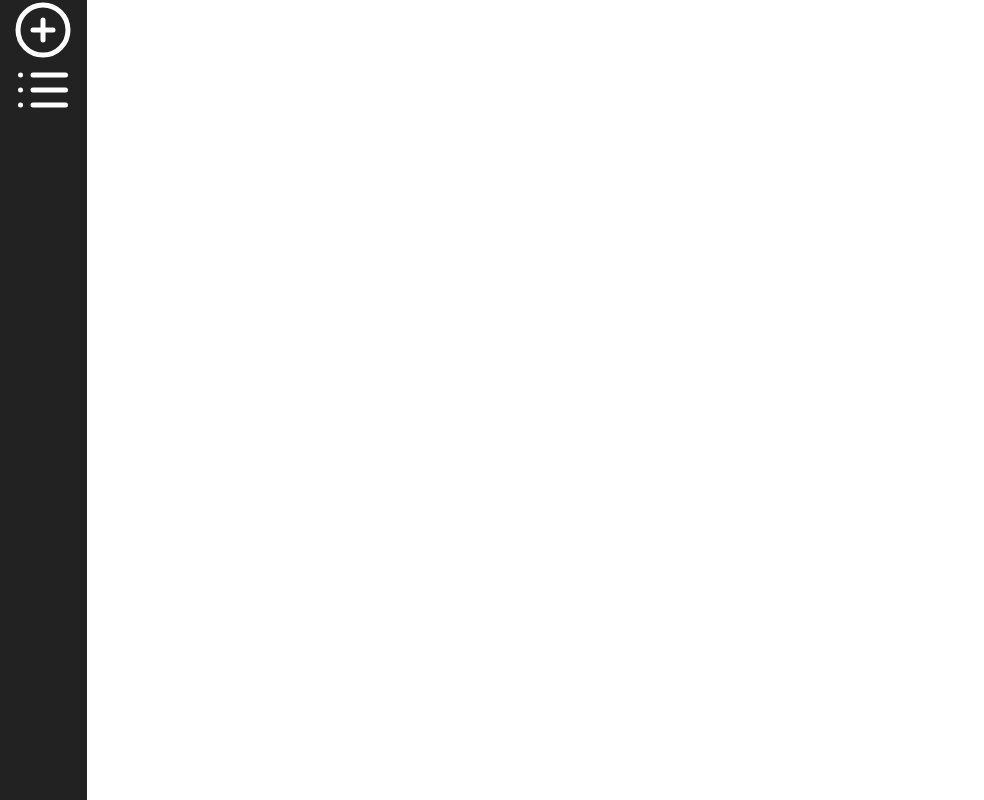
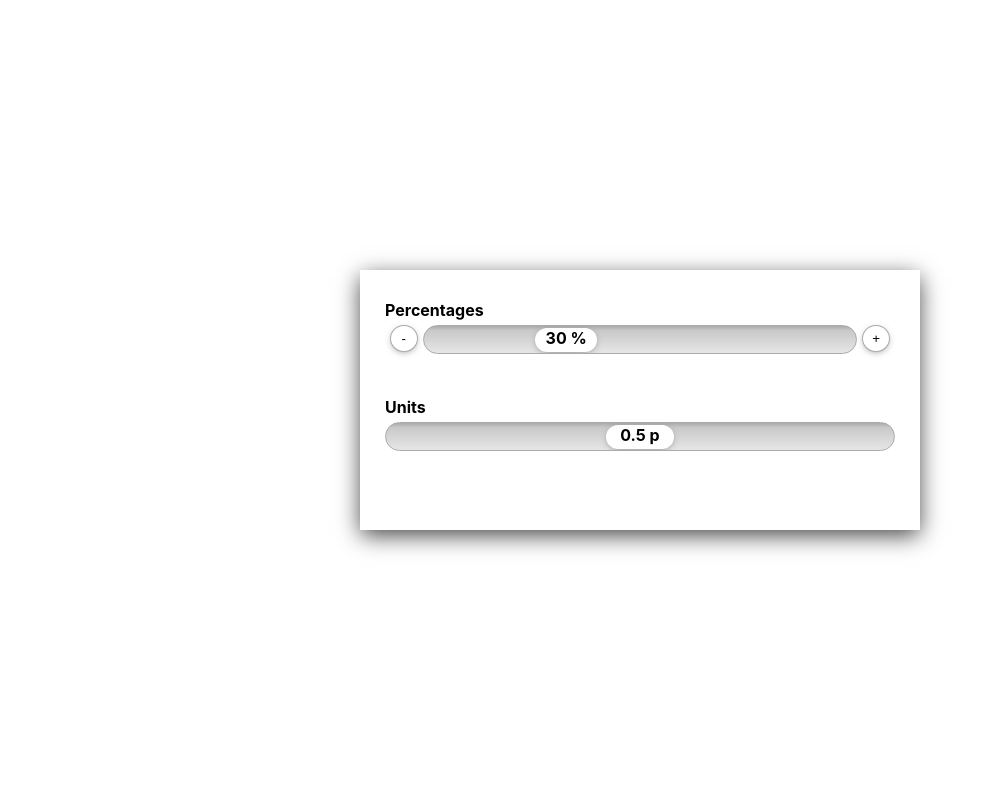
Before and after one commit to karpinski1994/karpinski1994.github.io, a React (Create React App) app in the folder client/: page /tabs in a window 1280 px wide. Shown: the whole page, without its empty margins (0-984 px from the left). Built offline with nearby package versions, Linux system fonts and the light colour scheme.

Commit message:
Implement Slider only

```diff
--- a/client/src/App.js
+++ b/client/src/App.js
@@ -4,29 +4,63 @@ import ProductsView from "containers/Products/View";
 import ProductsForm from "containers/Products/Form";
 import Nav from "components/Nav";
 import styled from "styled-components";
+import { Panel } from "containers/Products/View";
+import Slider from "components/Slider";
+
 const Wrapper = styled.div`
+  height: 100vh;
+  width: 100vw;
   display: flex;
-  width: 100%;
-  min-height: 100vh;
+  justify-content: center;
+  align-items: center;
 `;
 
 const Content = styled.div`
   width: 100%;
   margin: 40px 40px;
 `;
+const onFirstChange = () => {
+  console.log("first change");
+};
+const onSecondChange = () => {
+  console.log("second change");
+};
 // TODO: Add better RWD
 function App() {
   return (
-    <BrowserRouter>
-      <Wrapper>
-        <Nav />
-        <Content>
-          <Route path="/" exact component={ProductsView} />
-          {/* <Route path="/add" exact component={ProductsForm} /> */}
-          {/* <Route path="/tabs" exact component={Standard}/> */}
-        </Content>
-      </Wrapper>
-    </BrowserRouter>
+    // <BrowserRouter>
+    //   <Wrapper>
+    //     <Nav />
+    //     <Content>
+    //       <Route path="/" exact component={ProductsView} />
+    //       {/* <Route path="/add" exact component={ProductsForm} /> */}
+    //       {/* <Route path="/tabs" exact component={Standard}/> */}
+    //     </Content>
+    //   </Wrapper>
+    // </BrowserRouter>
+    <Wrapper>
+      <Panel>
+        <Slider
+          onChange={onFirstChange}
+          label="Percentages"
+          min={0}
+          max={100}
+          step={1}
+          value={30}
+          unit="%"
+          preciseButons
+        />
+        <Slider
+          onChange={onSecondChange}
+          label="Units"
+          min={0}
+          max={1}
+          step={0.1}
+          value={0.5}
+          unit="p"
+        />
+      </Panel>
+    </Wrapper>
   );
 }
 
--- a/client/src/components/Slider/index.tsx
+++ b/client/src/components/Slider/index.tsx
@@ -1,16 +1,13 @@
 import React, { useState, useEffect, useMemo } from "react";
 import styled from "styled-components";
-import {
-  createArrFromNumber,
-  calculateStepsQuantity,
-  decrease,
-  increase,
-} from "./utils";
+import * as utils from "./utils";
 
+// THEMING
 const sliderBtnWidth = 72;
 const sliderBtnHeight = 27;
 const sliderRadius = 27;
 const bgColor = "#aaa";
+const boxShadow = "0px 2px 8px -4px rgba(0,0,0,0.75)";
 
 interface StyledProps {
   isHandler?: boolean;
@@ -28,25 +25,53 @@ interface Props {
   preciseButons?: boolean;
 }
 
+const Label = styled.div`
+  text-align: left;
+  font-weight: bold;
+  margin: 5px 0;
+`;
+
 const PrecisionBtn = styled.button`
-  height: auto;
+  box-shadow: ${boxShadow};
+  background-color: white;
+  border: 1px solid ${bgColor};
+  border-radius: 50%;
+  color: black;
+  text-align: center;
+  text-decoration: none;
+  display: inline-block;
+  margin: 0 5px;
+  height: ${sliderBtnHeight}px;
+  width: calc(${sliderBtnHeight}px + 3px);
+  &:focus {
+    outline: 0;
+  }
+  &:hover {
+    cursor: pointer;
+  }
 `;
 
 const Wrapper = styled.div`
-  width: 100%;
-  height: ${sliderBtnHeight}px;
+  max-width: 100%;
   text-align: center;
-  > * {
-    margin: 20px;
-  }
+  /* TODO: it shouldnt be done like this */
+  height: 92px;
 `;
 // TODO: adjust shadows of background and button (left-right)
 const SliderWrapper = styled.div`
   width: 100%;
   display: flex;
-  height: auto;
-  background-color: ${bgColor};
+  height: ${sliderBtnHeight}px;
+  background: rgb(230, 230, 230);
+  background: linear-gradient(
+    0deg,
+    rgba(230, 230, 230, 1) 0%,
+    rgba(201, 201, 201, 1) 83%,
+    rgba(171, 171, 171, 1) 100%
+  );
+  border: 1px solid ${bgColor};
   border-radius: ${sliderRadius}px;
+  overflow: hidden;
 `;
 
 const Slider = styled.div`
@@ -60,20 +85,31 @@ const Row = styled.div`
 `;
 
 // TODO: Change slider's logic to move csses only nad numbers without re-rendering everything
+// TODO: Remove selecting text when clicked
 const Step = styled.div<StyledProps>`
   /* TODO: set propper css property for selecting button as a whole */
-
   user-select: all;
-  background-color: ${({isHandler}) => (isHandler ? "white" : null)};
-  border: ${({isHandler}) => (isHandler ? `1px solid ${bgColor}` : null)};
+  box-shadow: ${({ isHandler }) =>
+    isHandler ? boxShadow : null};
+  background-color: ${({ isHandler }) => (isHandler ? "white" : null)};
+  margin: ${({ isHandler }) => (isHandler ? `1.5px` : null)};
   border-radius: ${sliderRadius}px;
   // TODO: Center position of clicked step
-  width: calc(100% / ${({stepsQuantity}) => stepsQuantity});
+  width: ${({ stepsQuantity, isHandler }) =>
+    isHandler ? `${sliderBtnWidth}px` : `calc(100% / ${stepsQuantity})`};
+  font-weight: bold;
+  &:hover {
+    cursor: pointer;
+  }
 `;
 
 const Score = styled.div``;
 
-const Message = styled.div``;
+const Message = styled.div`
+  margin-top: 15px;
+  color: red;
+  font-weight: bold;
+`;
 
 const CustomSlider = ({
   label,
@@ -85,20 +121,19 @@ const CustomSlider = ({
   onChange,
   preciseButons,
 }: Props) => {
-  const [state, setQuantity] = useState({ quantity: 0, message: '' });
-  const stepsQuantity = calculateStepsQuantity(min, max, step);
+  const [state, setQuantity] = useState({ quantity: 0, message: "" });
+  const stepsQuantity = utils.calculateStepsQuantity(min, max, step);
 
   useEffect(() => {
-    setQuantity({ quantity: value, message: '' });
+    setQuantity({ quantity: value, message: "" });
   }, []);
 
   useEffect(() => {
     onChange();
-    console.log('state.quantity: ', state.quantity)
+    console.log("state.quantity: ", state.quantity);
   }, [state.quantity]);
 
-  const onDragStart = (e: React.DragEvent, id: number) => {
-  };
+  const onDragStart = (e: React.DragEvent, id: number) => {};
 
   const onDragOver = (e: React.DragEvent, id: number) => {
     setQuantity((prevState) => ({
@@ -118,21 +153,23 @@ const CustomSlider = ({
 
   const onClickPlus = () => {
     setQuantity((prevState) =>
-      increase({ previousQuantity: prevState.quantity, max, step })
+      utils.increase({ previousQuantity: prevState.quantity, max, step })
     );
   };
 
   const onClickMinus = () => {
     setQuantity((prevState) =>
-      decrease({ previousQuantity: prevState.quantity, min, step })
+      utils.decrease({ previousQuantity: prevState.quantity, min, step })
     );
   };
 
-  const steps = useMemo(() =>
-    createArrFromNumber(min, max, step).map((id) => {
+  const steps = useMemo(
+    () =>
+      utils.createArrFromNumber(min, max, step).map((id) => {
         const isHandler = Number(id) === Number(state.quantity);
         return (
           <Step
+            draggable
             stepsQuantity={stepsQuantity}
             isHandler={isHandler}
             onClick={(e) => onStepClick(e, id)}
@@ -143,19 +180,19 @@ const CustomSlider = ({
             {isHandler ? state.quantity + ` ${unit ? ` ${unit}` : null}` : null}
           </Step>
         );
-    }), [state.quantity]
+      }),
+    [state.quantity]
   );
 
   return (
     <Wrapper>
+      <Label>{label && label}</Label>
       <Row>
-        {label && label}
         {preciseButons && <PrecisionBtn onClick={onClickMinus}>-</PrecisionBtn>}
         <SliderWrapper>{max && <Slider>{steps}</Slider>}</SliderWrapper>
         {preciseButons && <PrecisionBtn onClick={onClickPlus}>+</PrecisionBtn>}
       </Row>
       <Score>
-        <Message>{state.quantity}</Message>
         <Message>{state?.message}</Message>
       </Score>
     </Wrapper>
--- a/client/src/components/Slider/utils.js
+++ /dev/null
@@ -1,31 +0,0 @@
-
-export const calculateStepsQuantity = (min, max, step) => {
-
-  return (+max.toFixed(2) - +min.toFixed(2)) / +step.toFixed(2) + 1
-};
-
-export const createArrFromNumber = (min, max, step) => {
-  const stepsQuantity = calculateStepsQuantity(min,max,step);
-  const arr = new Array(stepsQuantity);
-  let num = min;
-  for(let i = 0; i < arr.length; i++ ) {
-    arr[i] = +num.toFixed(2)
-    num += +step.toFixed(2)
-  }
-  return arr;
-};
-
-
-export function decrease({ previousQuantity, min, step = 1 }) {
-  return {
-    message: previousQuantity > min ? '' : "Min!",
-    quantity: previousQuantity > min ? +previousQuantity.toFixed(2) - +step.toFixed(2) : +min.toFixed(2),
-  };
-}
-
-export function increase({ previousQuantity, max, step = 1 }) {
-  return {
-    message: previousQuantity < max ? '' : "Max!",
-    quantity: previousQuantity < max ? +previousQuantity.toFixed(2) + +step.toFixed(2) : +max.toFixed(2),
-  };
-}
--- /dev/null
+++ b/client/src/components/Slider/utils.ts
@@ -0,0 +1,30 @@
+
+export const calculateStepsQuantity = (min: number, max: number, step: number) => {
+
+  return (+max.toFixed(2) - +min.toFixed(2)) / +step.toFixed(2) + 1
+};
+
+export const createArrFromNumber = (min: number, max: number, step: number) => {
+  const stepsQuantity = calculateStepsQuantity(min, max, step);
+  const arr = new Array(stepsQuantity);
+  let num = min;
+  for(let i = 0; i < arr.length; i++ ) {
+    arr[i] = +num.toFixed(2)
+    num += +step.toFixed(2)
+  }
+  return arr;
+};
+
+export function decrease(state: { previousQuantity: number, min: number, step: number }) {
+  return {
+    message: state.previousQuantity > state.min ? '' : `You reached minimum value (${state.min}).`,
+    quantity: state.previousQuantity > state.min ? +state.previousQuantity.toFixed(2) - +state.step.toFixed(2) : +state.min.toFixed(2),
+  };
+}
+
+export function increase(state: { previousQuantity: number, max: number, step: number}) {
+  return {
+    message: state.previousQuantity < state.max ? '' :  `You reached maximum value (${state.max}).`,
+    quantity: state.previousQuantity < state.max ? +state.previousQuantity.toFixed(2) + +state.step.toFixed(2) : +state.max.toFixed(2),
+  };
+}
--- a/client/src/containers/Products/View/index.js
+++ b/client/src/containers/Products/View/index.js
@@ -6,8 +6,16 @@ import shortid from "shortid";
 // import Tabs from "containers/Products/Tabs";
 import { StandardTabs } from "components/Tabs/standard";
 import Product from "components/Product";
+import styled from 'styled-components'
 
 import Slider from 'components/Slider/index'
+
+export const Panel = styled.div`
+  box-shadow: 0px 6px 22px -1px rgba(0,0,0,0.75);
+  height: 210px;
+  width: 510px;
+  padding: 25px;
+`
 // TODO: Here should be the whole logic connected to products and passed to generic tabs
 export class Products extends Component {
   componentDidMount() {
@@ -58,12 +66,12 @@ export class Products extends Component {
       console.log('second change')
     }
     return (
-      <div>
+      <Panel>
         {/* <Tabs products={products} removeProduct={removeProd} /> */}
         {/* <StandardTabs items={items} /> */}
-        <Slider onChange={onFirstChange} label='Percentage Label' min={0} max={100} step={1} value={30} unit='%' preciseButons/>
-        {/* <Slider onChange={onSecondChange} label='Percentage Label' min={0} max={1} step={0.1} value={0.5} unit='p' /> */}
-      </div>
+        <Slider onChange={onFirstChange} label='Percentages' min={0} max={100} step={1} value={30} unit='%' preciseButons/>
+        <Slider onChange={onSecondChange} label='Units' min={0} max={1} step={0.1} value={0.5} unit='p' />
+      </Panel>
     );
   }
 }
```
Lines whose indentation alone changed are shown as unchanged.
